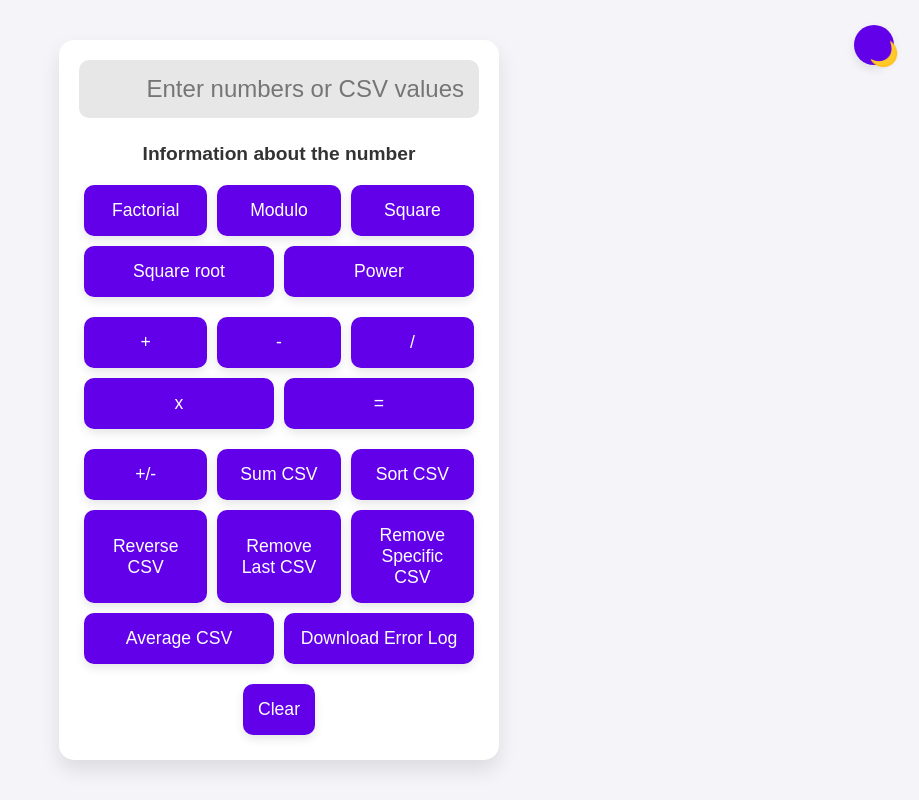
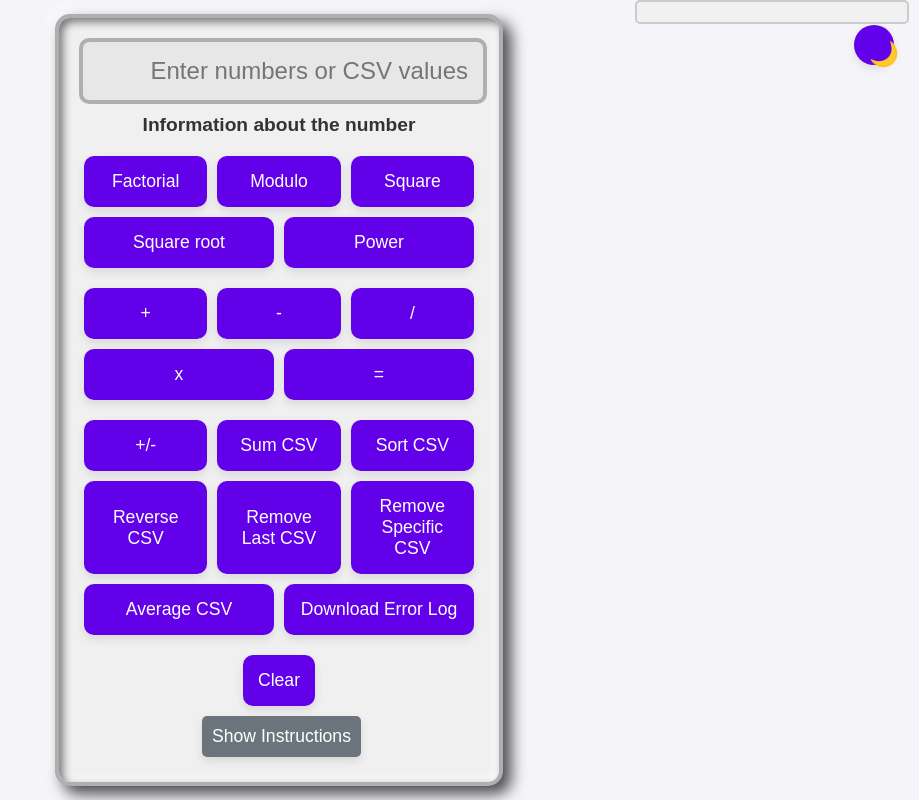
Before and after one commit to pablomadridd/The_little_calculator_Pablo_Madrid_de_los_Reyes, a plain HTML site: page index.html in a window 1280 px wide. Shown: the whole page, without its empty margins (361-1280 px from the left). Drawn offline with Linux system fonts and the light colour scheme.

Commit message:
instructions

```diff
--- a/functions.js
+++ b/functions.js
@@ -373,3 +373,19 @@ function downloadErrorLog() {
 
 // Agregar evento para el botón de descarga del log
 document.getElementById('downloadLog').addEventListener('click', downloadErrorLog);
+
+
+const toggleButton = document.getElementById('toggle-instructions');
+const instructionsPanel = document.getElementById('instructions-panel');
+
+toggleButton.addEventListener('click', function() {
+    if (instructionsPanel.classList.contains('instructions-collapsed')) {
+        instructionsPanel.classList.remove('instructions-collapsed');
+        instructionsPanel.classList.add('instructions-expanded');
+        toggleButton.textContent = 'Hide Instructions';
+    } else {
+        instructionsPanel.classList.remove('instructions-expanded');
+        instructionsPanel.classList.add('instructions-collapsed');
+        toggleButton.textContent = 'Show Instructions';
+    }
+});
--- a/index.html
+++ b/index.html
@@ -48,6 +48,27 @@
         <button id="toggleTheme" aria-label="Toggle theme">🌙</button>
       </div>
       <button id="clear" aria-label="Clear memory and history">Clear</button>
+      <div class="calculator-container">
+        <!-- Aquí iría el código de tu calculadora -->
+    </div>
+
+    <!-- Botón para mostrar/ocultar instrucciones -->
+    <button id="toggle-instructions">Show Instructions</button>
+
+    <!-- Panel de instrucciones -->
+    <div id="instructions-panel" class="instructions-collapsed">
+        <h3>Instructions</h3>
+        <ul>
+            <li><b>Download Error Log:</b> Downloads a log of errors encountered during operations.</li>
+            <li><b>Clear Button:</b> Clears the most recent input. For clearing all data, tap the calculator's screen.</li>
+            <li><b>Screen Color:</b>
+                <ul>
+                    <li>White screen: No stored history.</li>
+                    <li>Gray screen: History is saved.</li>
+                </ul>
+            </li>
+        </ul>
+    </div>
     </div>
     <script src="functions.js"></script>
   </body>
--- a/styles.css
+++ b/styles.css
@@ -11,13 +11,23 @@ body {
 
 /* Estilos de la calculadora */
 .calculator {
-  background-color: #ffffff;
+  background-color: #f0f0f0;
   padding: 20px;
   border-radius: 15px;
   box-shadow: 0 10px 20px rgba(0, 0, 0, 0.1);
   text-align: center;
   max-width: 400px;
   width: 100%;
+  margin: 0 auto;
+
+  /* Efecto 3D */
+  /* Efecto 3D más pronunciado */
+  border: 4px solid #afaeb0; /* Borde oscuro */
+  box-shadow:
+    inset 4px 4px 8px rgba(0, 0, 0, 0.5),  /* Sombra interior más oscura */
+    inset -4px -4px 8px rgba(255, 255, 255, 0.7), /* Luz interior simulada */
+    8px 8px 15px rgba(0, 0, 0, 0.7),  /* Sombra exterior más profunda */
+    -8px -8px 15px rgba(255, 255, 255, 0.6); /* Luz exterior simulada */
 }
 
 /* Estilos del input */
@@ -31,6 +41,8 @@ input {
   background-color: #e7e7e7;
   transition: background-color 0.3s;
   text-align: right; /* Alinea el texto a la derecha */
+  margin: 0 auto;
+  border: 4px solid #afaeb0;
 }
 
 input:focus {
@@ -125,3 +137,44 @@ body.dark-theme {
   0% { transform: rotate(0deg); }
   100% { transform: rotate(360deg); }
 }
+
+
+#toggle-instructions {
+  margin-left: 10px;
+  padding: 10px;
+  background-color: #6C757D;
+  color: white;
+  border: none;
+  border-radius: 5px;
+  cursor: pointer;
+}
+
+#instructions-panel {
+  position: absolute;
+  right: 10px;
+  top: 0;
+  width: 250px;
+  background-color: #f1f1f1;
+  border: 2px solid #ccc;
+  border-radius: 5px;
+  padding: 10px;
+  transition: max-height 0.3s ease-out;
+  overflow: hidden;
+}
+
+.instructions-collapsed {
+  max-height: 0;
+}
+
+.instructions-expanded {
+  max-height: 300px; /* Ajusta según el contenido */
+}
+
+#instructions-panel ul {
+  list-style-type: none;
+  padding: 0;
+}
+
+#instructions-panel ul li {
+  margin-bottom: 10px;
+}
```
